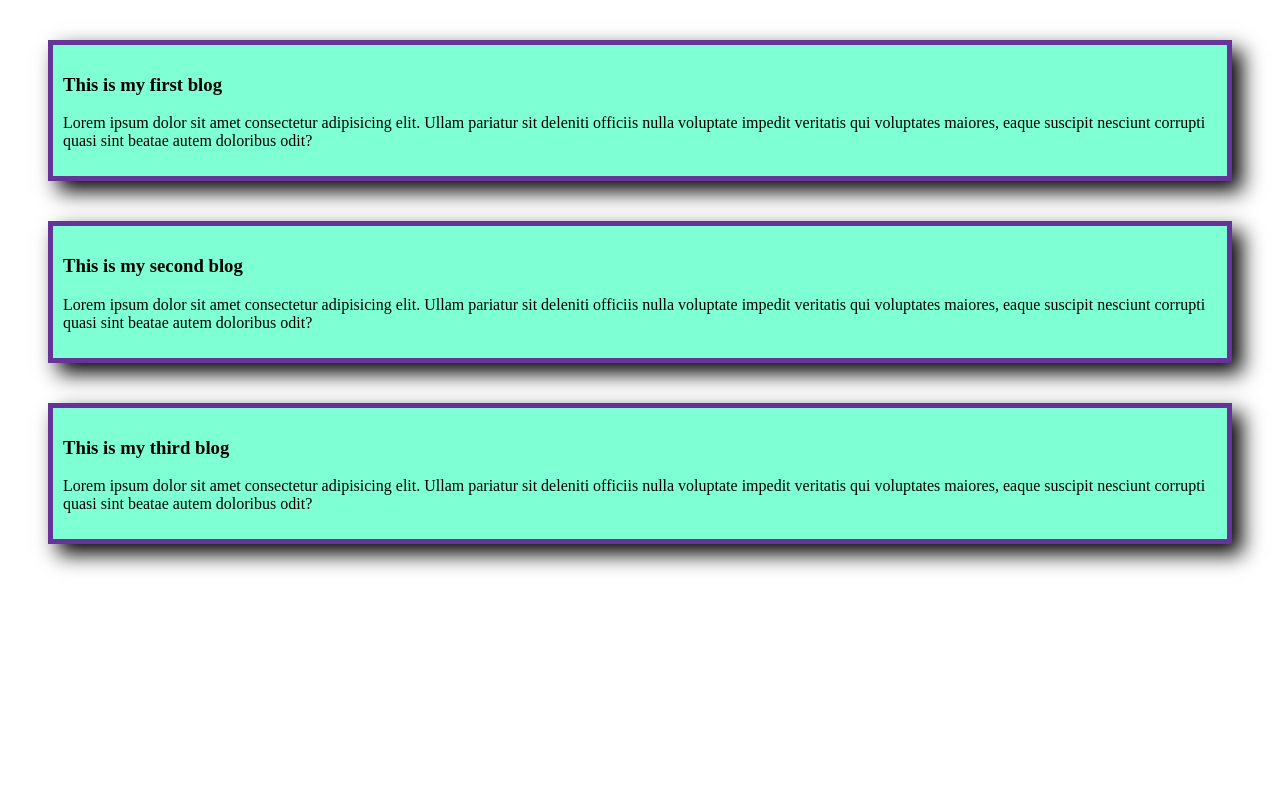
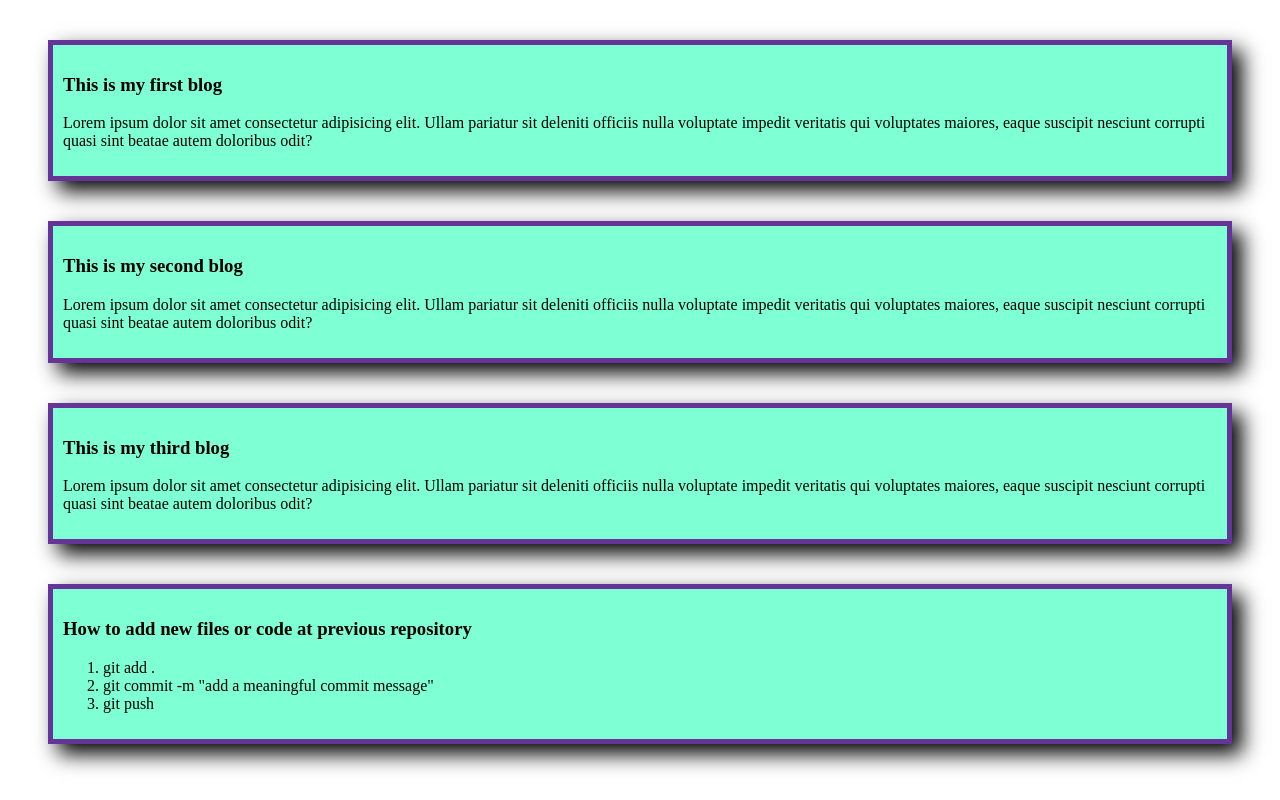
Before and after one commit to Tushar2024/my-simple-website, a plain HTML site: page index.html in a window 1280 px wide. Drawn offline with Linux system fonts and the light colour scheme.

Commit message:
list items added

```diff
--- a/index.html
+++ b/index.html
@@ -21,5 +21,14 @@
         <h3>This is my third blog</h3>
         <p>Lorem ipsum dolor sit amet consectetur adipisicing elit. Ullam pariatur sit deleniti officiis nulla voluptate impedit veritatis qui voluptates maiores, eaque suscipit nesciunt corrupti quasi sint beatae autem doloribus odit?</p>
     </div>
+
+    <div>
+        <h3>How to add new files or code at previous repository</h3>
+         <ol>
+            <li>git add . </li>
+            <li>git commit -m "add a meaningful commit message"</li>
+            <li>git push</li>
+         </ol>
+    </div>
 </body>
 </html>
```
